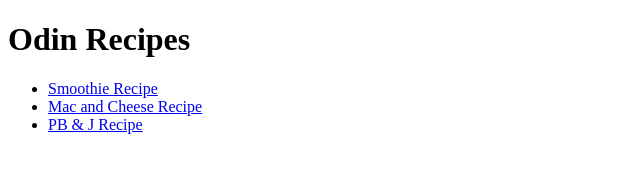
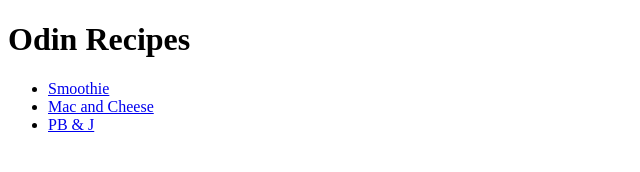
Before and after one commit to e4ThenWin/odin_recipes, a plain HTML site: page index.html in a window 1280 px wide. Shown: the whole page, without its empty margins (0-640 px from the left). Drawn offline with Linux system fonts and the light colour scheme.

Commit message:
Remove word 'recipe' from relative links
All links to recipes are under a title named 'Odin Recipes.' In order
to remove redundancy and increase readability I have removed the word
'recipe' from all links under said header.

```diff
--- a/index.html
+++ b/index.html
@@ -8,9 +8,9 @@
   <body>
     <h1>Odin Recipes</h1>
     <ul>
-      <li><a href="recipes/smoothie.html">Smoothie Recipe</a></li>
-      <li><a href="recipes/mac_and_cheese.html">Mac and Cheese Recipe</a></li>
-      <li><a href="recipes/pb_j.html">PB & J Recipe</a></li>
+      <li><a href="recipes/smoothie.html">Smoothie</a></li>
+      <li><a href="recipes/mac_and_cheese.html">Mac and Cheese</a></li>
+      <li><a href="recipes/pb_j.html">PB & J</a></li>
     </ul>
   </body>
 </html>
```
